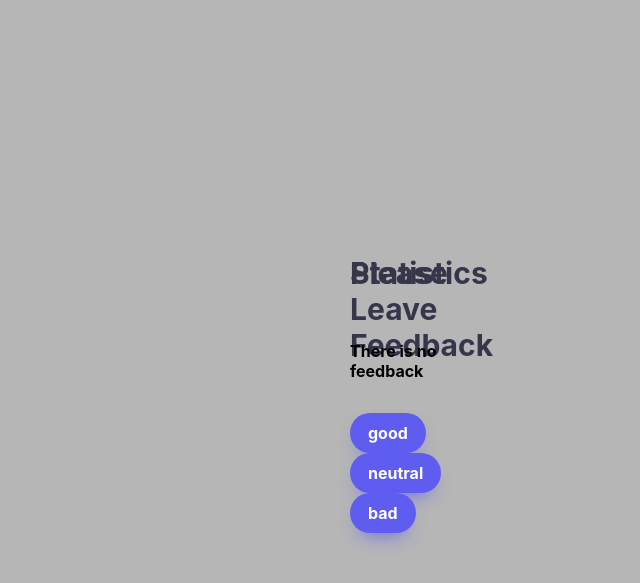
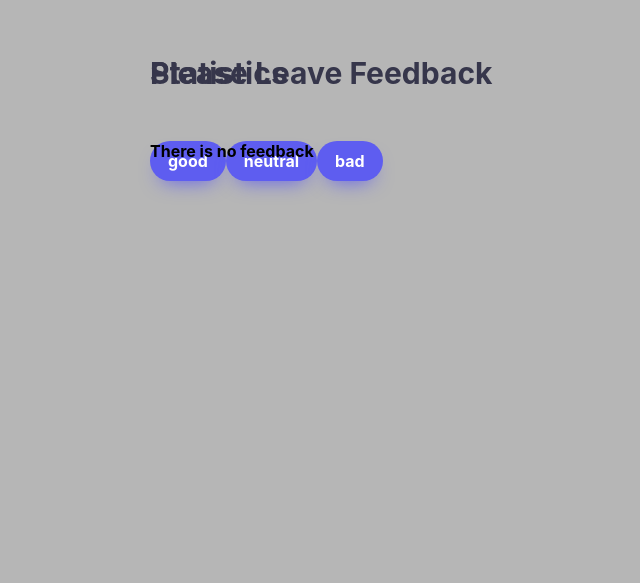
Before and after one commit to marichiiin/goit-react-hw-02-feedback, a React (Create React App) app: page / in a window 1280 px wide. Shown: the part 145-728 px from the top of the page, without its empty margins (240-880 px from the left). Built offline with nearby package versions, Linux system fonts and the light colour scheme.

Commit message:
Update Section.module.css

```diff
--- a/src/components/Section/Section.module.css
+++ b/src/components/Section/Section.module.css
@@ -1,6 +1,6 @@
 .section {
-    width: 100px;
-    height: 100px;
+    width: 500px;
+    height: 500px;
     position: absolute;
     margin: auto;
     left: 0;
```
